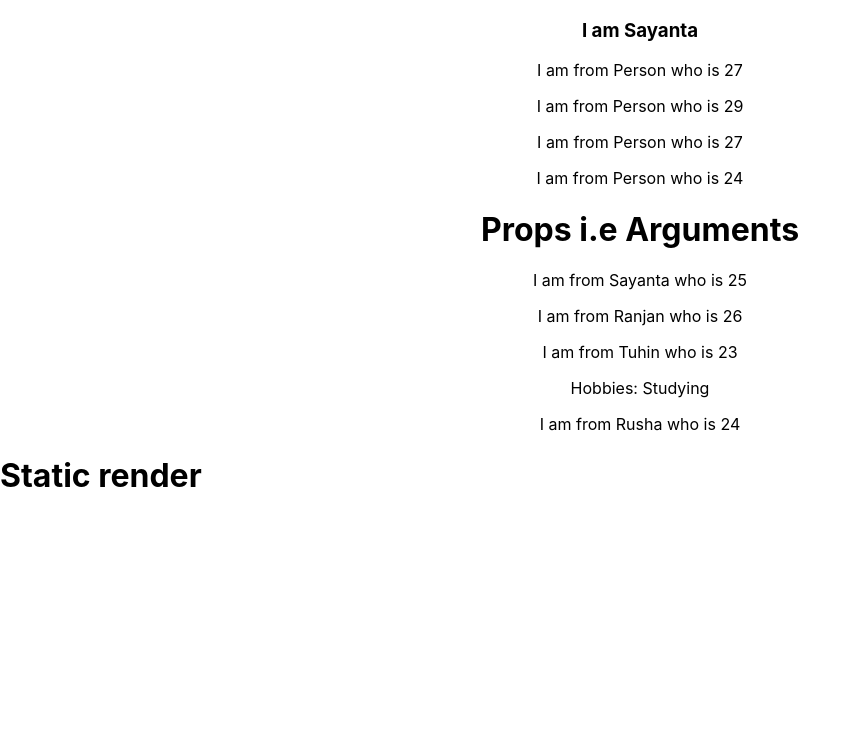
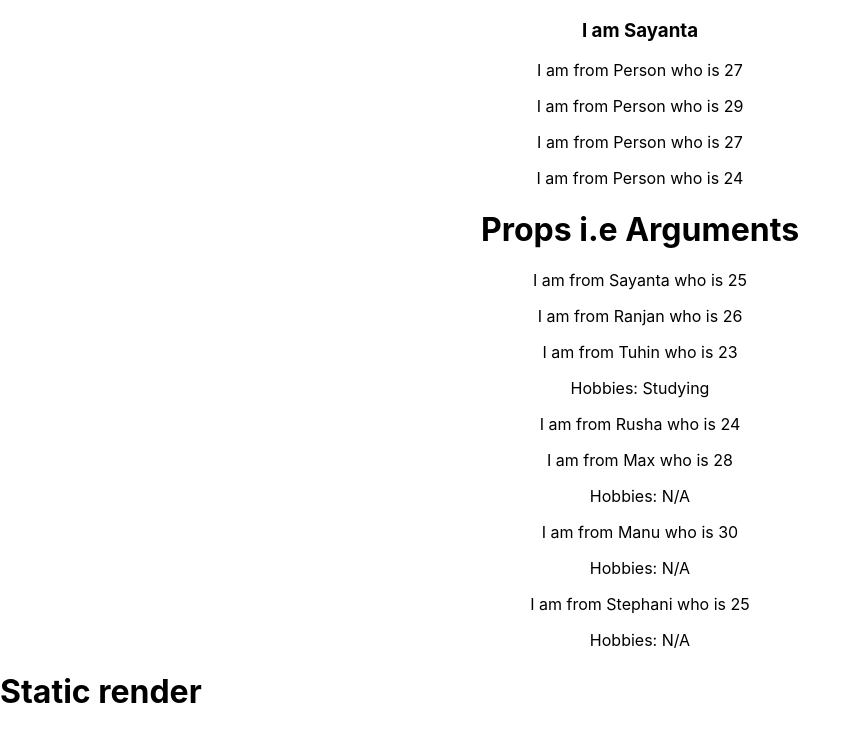
Before and after one commit to sayantabonny/React_Tutorial, a React (Create React App) app: page / in a window 1280 px wide. Shown: the top 742 px of the page, without its empty margins (0-860 px from the left). Built offline with nearby package versions, Linux system fonts and the light colour scheme.

Commit message:
Converting app to class instead of function

```diff
--- a/src/App.js
+++ b/src/App.js
@@ -1,10 +1,30 @@
-import React from 'react';
+import React, { Component } from 'react';
 import './App.css';
 import Person from './Person/Person'
 import {Person_Props} from './Person/Person'
 
 
-function App() {
+class App extends Component{
+
+  constructor(props) {
+    super(props);
+      this.state = {
+        persons: [{
+          name:'Max', age: 28
+        },
+        {
+          name:'Manu', age: 30
+        },
+        {
+          name:'Stephani', age: 25
+        },
+      ],
+        Hobies: "N/A"
+      };
+    }
+
+
+      render(){
       return (
         <div className="App">
           <h3>I am Sayanta</h3>
@@ -17,9 +37,13 @@
           <Person_Props name="Ranjan" age="26"/>
           <Person_Props name="Tuhin"  age="23">Hobbies: Studying</Person_Props>
           <Person_Props name="Rusha"  age="24"/>
+          <Person_Props name={this.state.persons[0].name}  age={this.state.persons[0].age}>Hobbies: {this.state.Hobies} </Person_Props>
+          <Person_Props name={this.state.persons[1].name}  age={this.state.persons[1].age}>Hobbies: {this.state.Hobies} </Person_Props>
+          <Person_Props name={this.state.persons[2].name}  age={this.state.persons[2].age}>Hobbies: {this.state.Hobies} </Person_Props>
         </div>
       );
       // or we could do return React.createElement('div',{className:'App'},React.createElement('h1',null,'I am Sayanta as above'));
     }
+}
 
 export default App;
```
Lines whose indentation alone changed are shown as unchanged.
